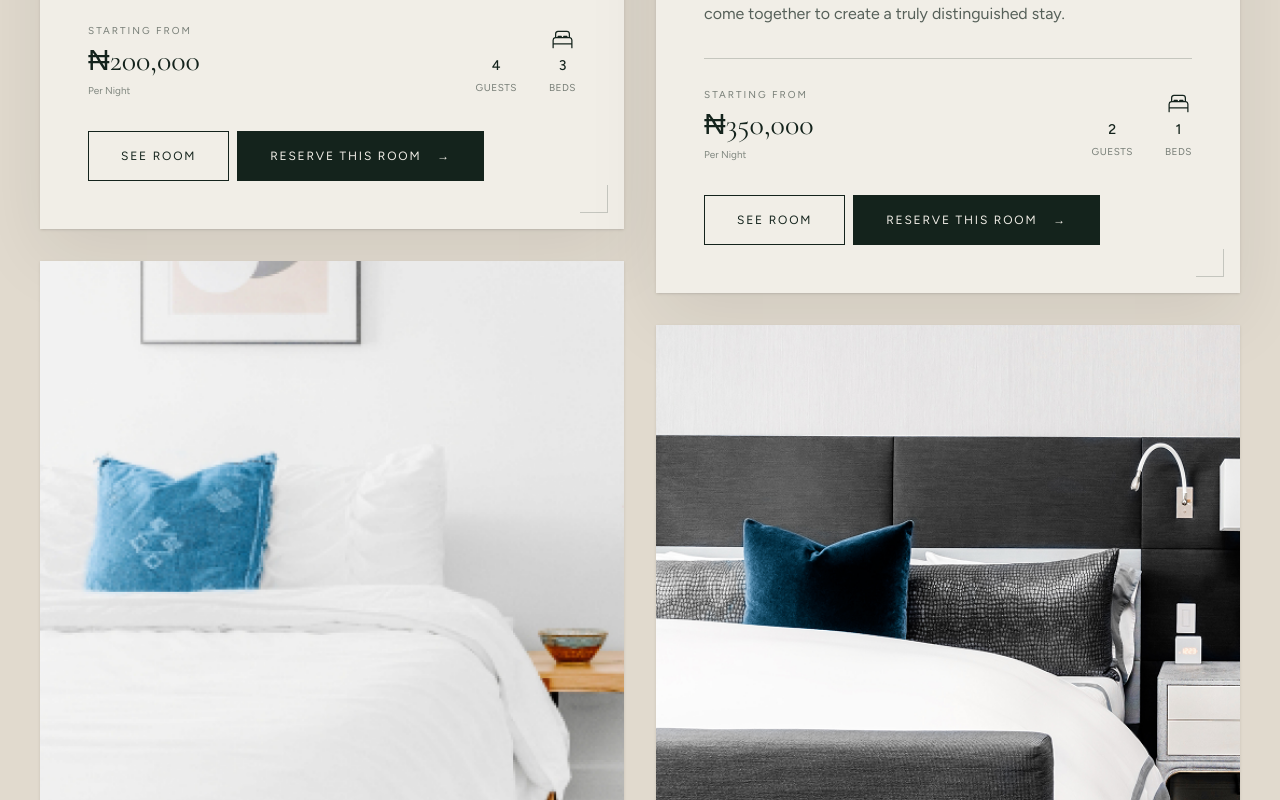
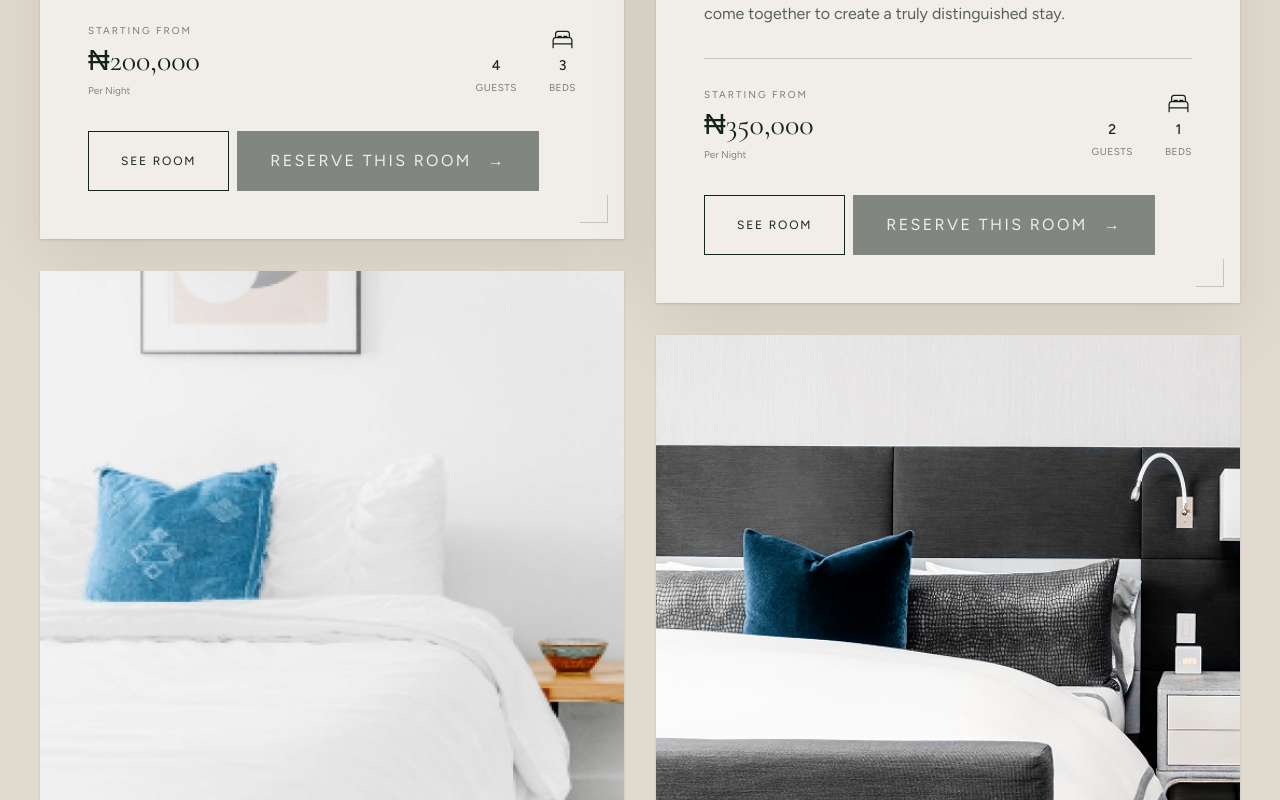
Before and after one commit to PraisesPJMT/adapt, a Next.js app: page /en/accommodations in a window 1280 px wide. Shown: the part 1320-2120 px from the top of the page. Built offline with nearby package versions, Linux system fonts and the light colour scheme; some icons are missing.

Commit message:
chore: disable reservation option

```diff
--- a/components/website/accommodations/AccommodationsRooms.tsx
+++ b/components/website/accommodations/AccommodationsRooms.tsx
@@ -149,9 +149,12 @@ const AccommodationsRooms = () => {
                     <span>{button("see-room")}</span>
                   </Link>
 
-                  <Link
-                    href={`/reservations?room=${room.id}`}
-                    className="group inline-flex min-h-12 w-full items-center justify-center gap-4 border border-primary bg-primary px-6 py-4 text-center text-xs uppercase tracking-[0.15em] text-shell transition-all duration-500 hover:bg-transparent hover:text-primary sm:w-fit sm:px-8"
+                  <button
+                    type="button"
+                    disabled
+                    title="Comming soon"
+                    // href={`/reservations?room=${room.id}`}
+                    className="group inline-flex min-h-12 w-full items-center justify-center gap-4 border border-primary bg-primary px-6 py-4 text-center text-xs uppercase tracking-[0.15em] text-shell transition-all duration-500 hover:bg-transparent hover:text-primary sm:w-fit sm:px-8 disabled:opacity-50 disabled:cursor-not-allowed"
                   >
                     <span>{button("book-room")}</span>
 
@@ -163,7 +166,7 @@ const AccommodationsRooms = () => {
                     >
                       →
                     </motion.span>
-                  </Link>
+                  </button>
                 </div>
 
                 {/* Corner Decoration */}
```
